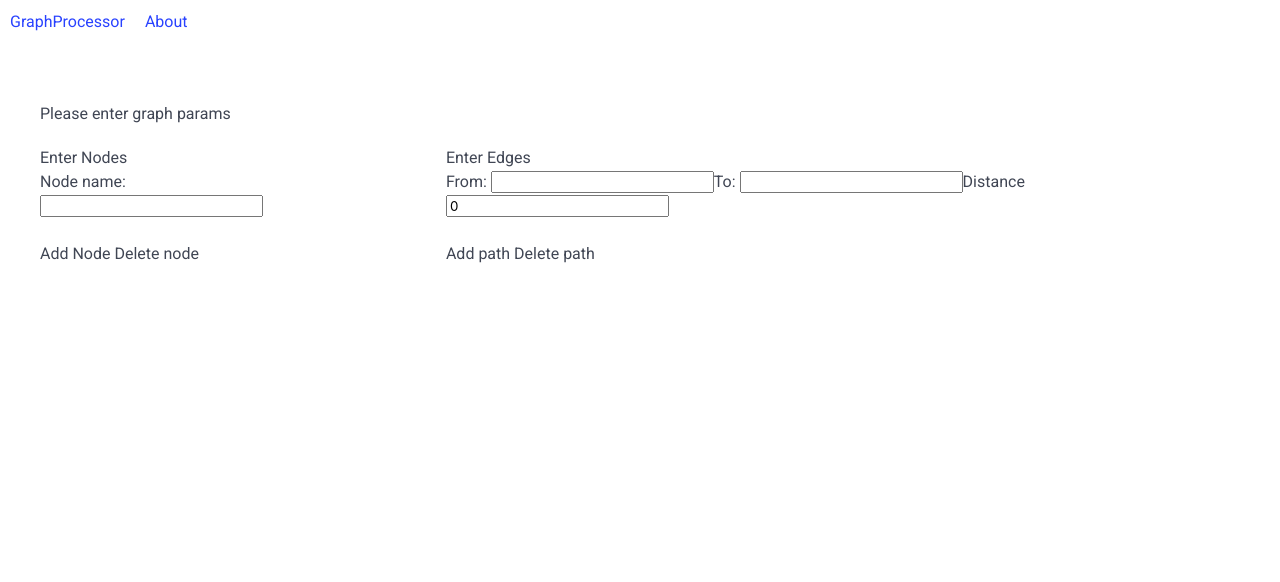
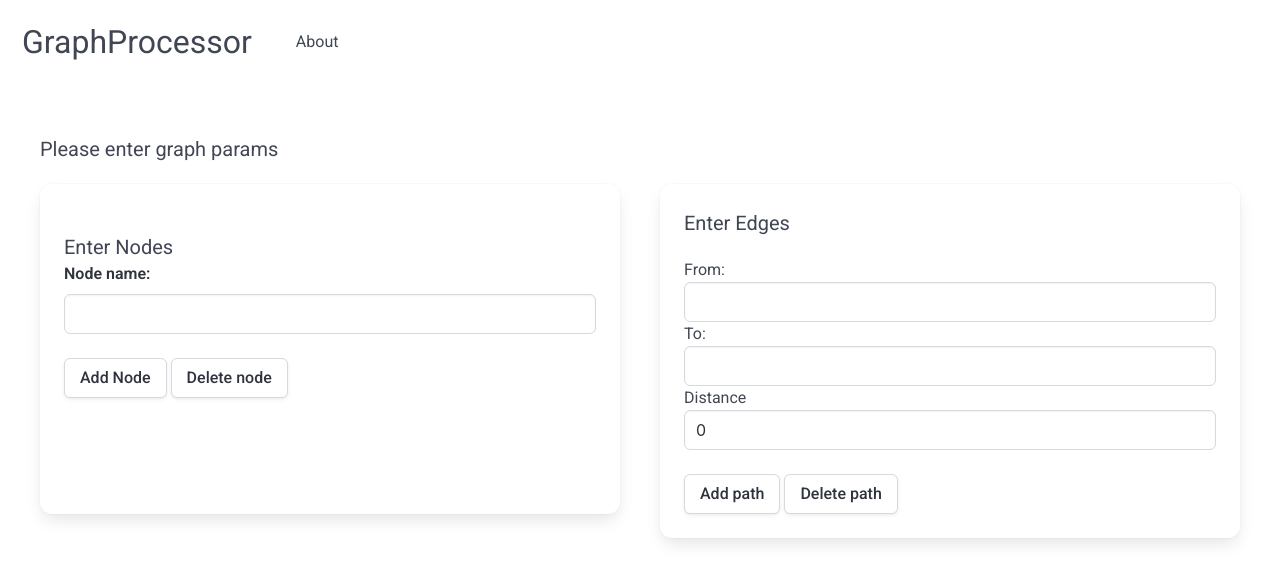
Before and after one commit to vibecoder-hex/GraphProcessorAPI, a Vue app in the folder GraphProcessorFrontend/: page / in a window 1280 px wide. Shown: the top 582 px of the page. Built offline with nearby package versions, Linux system fonts and the light colour scheme; the HTML template or start-up script is replaced by a standard one.

Commit message:
basic bulma css styling

```diff
--- a/GraphProcessorFrontend/src/App.vue
+++ b/GraphProcessorFrontend/src/App.vue
@@ -1,10 +1,10 @@
 <template>
     <nav class="navbar" role="navigation">
-        <RouterLink to="/">GraphProcessor</RouterLink>
-        <RouterLink to="/about">About</RouterLink>
+        <RouterLink class="navbar-item is-size-3" to="/">GraphProcessor</RouterLink>
+        <RouterLink class="navbar-item" to="/about">About</RouterLink>
     </nav>
     <main>
-        <RouterView />
+        <RouterView/>
     </main>
 </template>
 
--- a/GraphProcessorFrontend/src/components/forms/GraphDataInputForm.vue
+++ b/GraphProcessorFrontend/src/components/forms/GraphDataInputForm.vue
@@ -1,6 +1,6 @@
 <template>
     <form @submit.prevent>
-        Please enter graph params
+        <p class="is-size-5">Please enter graph params</p>
         <UserInputVertexField v-model:distanceMap="distanceMap"/>
         <br><br>
         <div v-if="distanceMap.size > 0">
@@ -15,7 +15,7 @@
                                      v-model:targetVertex="targetVertex"
             />
             <br>
-            <button @click="getPathFromAPI()">Send path</button>
+            <button class="button is-primary" @click="getPathFromAPI()">Send path</button>
             <div v-if="graphProcessingResult">
                 <DistanceProcessingResult :result="graphProcessingResult.result"/>
             </div>
--- a/GraphProcessorFrontend/src/components/forms/form_components/GDIF_components/fields/AlgorithmSelectionField.vue
+++ b/GraphProcessorFrontend/src/components/forms/form_components/GDIF_components/fields/AlgorithmSelectionField.vue
@@ -1,18 +1,23 @@
 <template>
     <label for="algorithm">Select algorithm:</label>
+      <div class="control">
+          <div class="select">
             <select v-model="selectedAlgorithmModel">
               <option disabled value="">Select algorithm</option>
-        <option>dfs</option>
-        <option>bfs</option>
-        <option>dijkstra</option>
+              <option value="dfs">DFS (в глубину)</option>
+              <option value="bfs">BFS (в ширину)</option>
+              <option value="dijkstra">Dijkstra</option>
             </select>
-    <div v-if="selectedAlgorithmModel === 'bfs' || selectedAlgorithmModel === 'dijkstra'" >
-        <input v-model="startVertexModel" type="text" placeholder="Enter start vertex" required>
-        <input v-model="targetVertexModel" type="text" placeholder="Enter target vertex" required>
+          </div>
+      </div>
+      <div v-if="selectedAlgorithmModel === 'bfs' || selectedAlgorithmModel === 'dijkstra'" class="shortest-path-fields">
+          <input class="input" v-model="startVertexModel" type="text" placeholder="Enter start vertex" required>
+          <input class="input" v-model="targetVertexModel" type="text" placeholder="Enter target vertex" required>
       </div>
       <div v-else-if="selectedAlgorithmModel === 'dfs'">
-        <input v-model="startVertexModel" type="text" placeholder="Enter start vertex">
+          <input class="input" v-model="startVertexModel" type="text" placeholder="Enter start vertex">
       </div>
+
 </template>
 
 <script setup lang="ts">
@@ -22,4 +27,12 @@
 </script>
 
 
-<style scoped></style>
+<style scoped>
+    @media(min-width: 1000px){
+        .shortest-path-fields {
+            display: flex;
+            flex-direction: row;
+        }
+    }
+
+</style>
--- a/GraphProcessorFrontend/src/components/forms/form_components/GDIF_components/fields/UserInputVertexField.vue
+++ b/GraphProcessorFrontend/src/components/forms/form_components/GDIF_components/fields/UserInputVertexField.vue
@@ -1,21 +1,29 @@
 <template>
     <div class="user-input">
-        <div class="node-input">
-            <p>Enter Nodes</p>
-            <label>Node name:</label>
-            <input v-model="nodeNameValue" type="text"><br><br>
-            <button @click="NodeMethods.addNode(nodeNameValue, distanceMap, visNodes)">Add Node</button> <button @click="NodeMethods.deleteNode(nodeNameValue, toNodeValue, distanceMap, visNodes)" >Delete node</button>
+        <div class="node-input card">
+            <div class="card-content">
+                <div class="content">
+                </div>
+                    <p class="is-size-5">Enter Nodes</p>
+                    <label class="label">Node name:</label>
+                    <input class="input" v-model="nodeNameValue" type="text"><br><br>
+                    <button class="button" @click="NodeMethods.addNode(nodeNameValue, distanceMap, visNodes)">Add Node</button> <button class="button" @click="NodeMethods.deleteNode(nodeNameValue, toNodeValue, distanceMap, visNodes)" >Delete node</button>
+                </div>
         </div>
         <br>
-        <div class="edge-input">
-            <p>Enter Edges</p>
-            <label>From: </label>
-            <input v-model="fromNodeValue" type="text">
-            <label>To: </label>
-            <input v-model="toNodeValue" type="text">
-            <label>Distance</label>
-            <input v-model="distanceNumber" type="number"><br><br>
-            <button @click="EdgeMethods.addEdge(fromNodeValue, toNodeValue, distanceNumber, distanceMap, visEdges)">Add path</button> <button @click="EdgeMethods.deleteEdge(fromNodeValue, toNodeValue, distanceMap, visEdges)">Delete path</button>
+        <div class="edge-input card">
+            <div class="card-content">
+                <div class="content">
+                    <p class="is-size-5">Enter Edges</p>
+                    <label>From: </label>
+                    <input class="input" v-model="fromNodeValue" type="text">
+                    <label>To: </label>
+                    <input class="input" v-model="toNodeValue" type="text">
+                    <label>Distance</label>
+                    <input class="input" v-model="distanceNumber" type="number"><br><br>
+                    <button class="button" @click="EdgeMethods.addEdge(fromNodeValue, toNodeValue, distanceNumber, distanceMap, visEdges)">Add path</button> <button class="button" @click="EdgeMethods.deleteEdge(fromNodeValue, toNodeValue, distanceMap, visEdges)">Delete path</button>
+                </div>
+            </div>
         </div>
     </div>
     <div v-if="distanceMap.size > 0">
@@ -52,12 +60,15 @@
         .user-input {
             display: flex;
             flex-direction: row;
-            gap: 50px;
+            gap: 20px;
             margin-top: 20px;
         }
+      .card {
+          flex: 1;
+      }
     }
     @media (max-width: 640px) {
-        .edge-input, .node-input{
+        .user-input{
             display: flex;
             flex-direction: column;
         }
```
Lines whose indentation alone changed are shown as unchanged.
